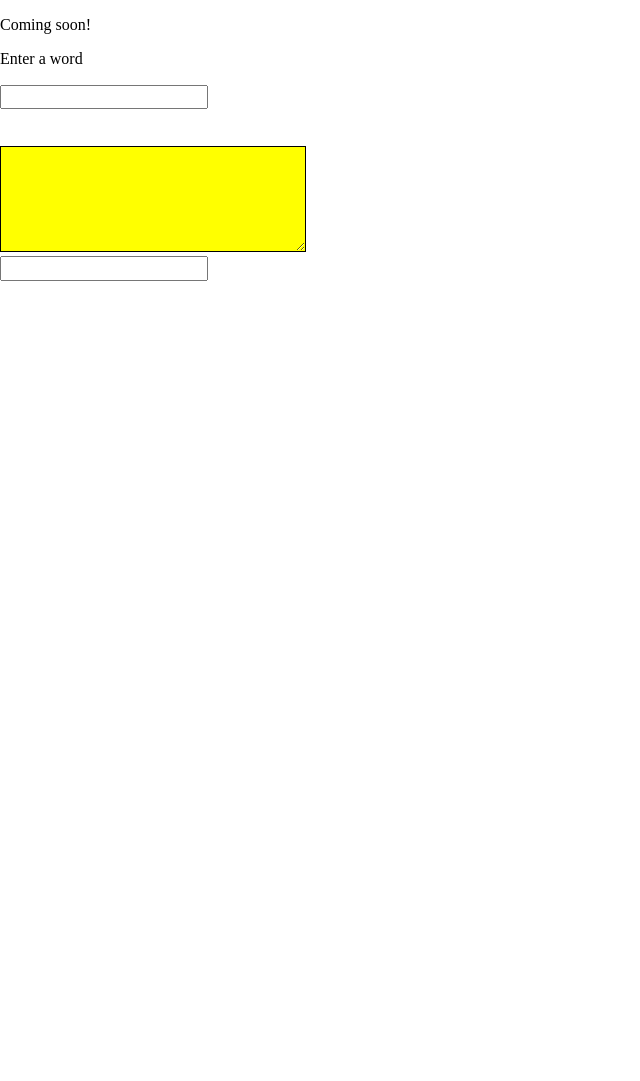
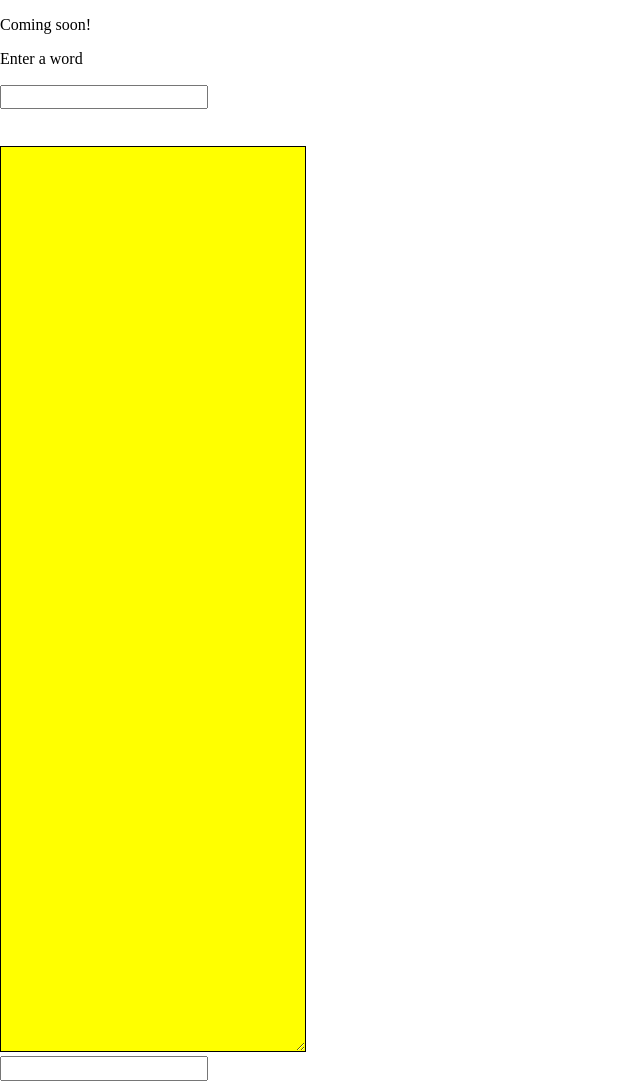
Before and after one commit to mebartsch/mebartsch.github.io, a Jekyll site: the page projects/Dollar-Word/index.html, which Jekyll copies as it is, in a window 1280 px wide. Shown: the whole page, without its empty margins (0-640 px from the left). Built offline with Jekyll 4.4.1, drawn with Linux system fonts in a browser that asks for light colours; nearby versions of some CDN libraries; library files that are not in the unit come from our copies; before the commit the page ends 900 px from its top, so only the background shows below that.

Commit message:
Update index.html

```diff
--- a/projects/Dollar-Word/index.html
+++ b/projects/Dollar-Word/index.html
@@ -12,7 +12,7 @@
 
 	textarea {
  	width: 300px;
- 	height: 100px;
+ 	height: 900px;
  	background-color: yellow;
  	font-size: 1em;
  	font-weight: bold;
```
